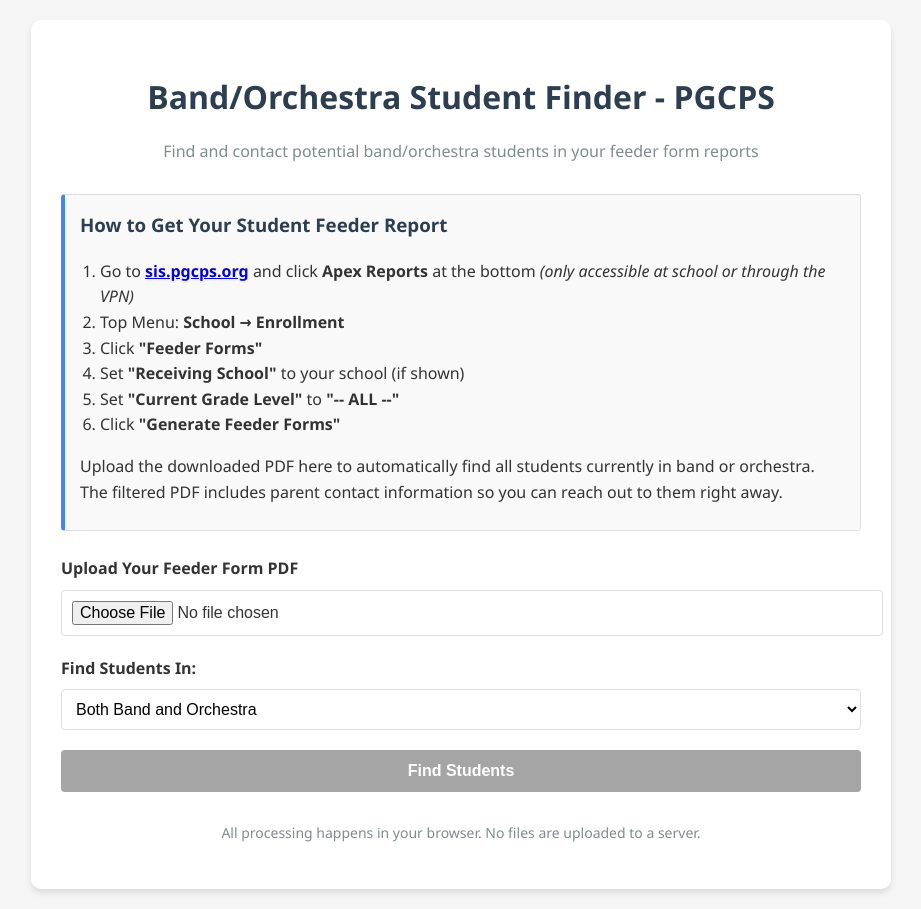
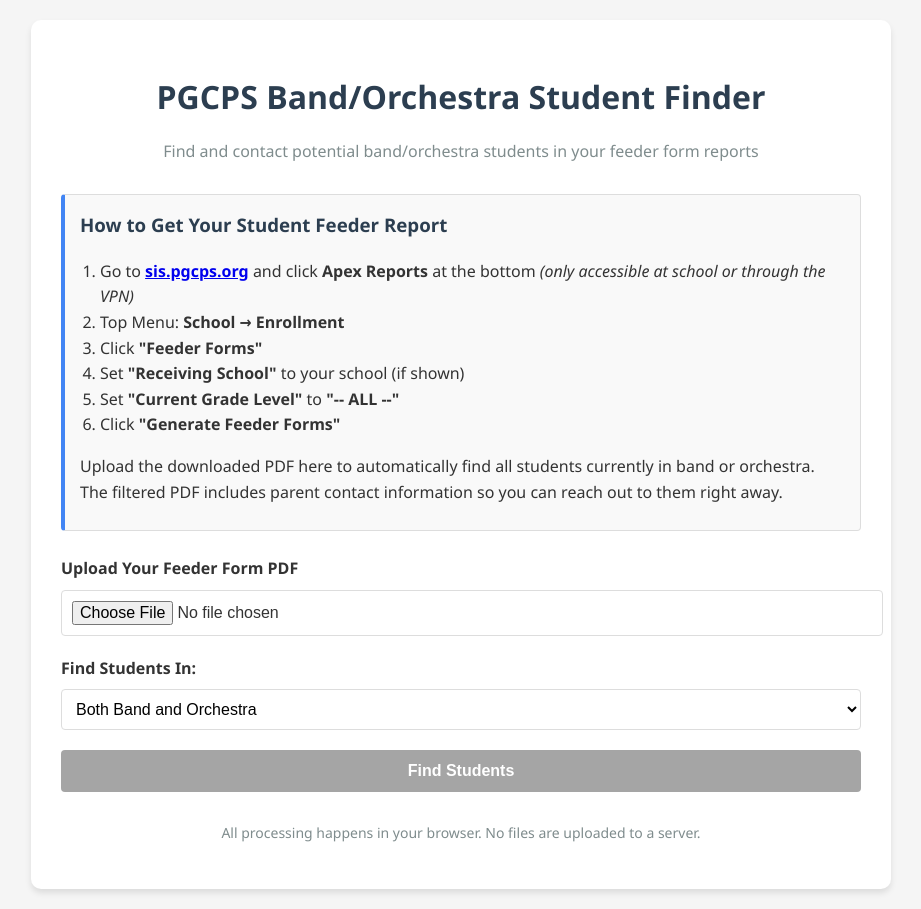
Before and after one commit to paul-hatton/apex-feeder-processor, a plain HTML site: page index.html in a window 1280 px wide. Shown: the whole page, without its empty margins (179-1100 px from the left). Drawn offline with Linux system fonts and the light colour scheme; a script that the page names is missing.

Commit message:
Update index.html

```diff
--- a/index.html
+++ b/index.html
@@ -199,7 +199,7 @@
 </head>
 <body>
 <div class="container">
-  <h1>Band/Orchestra Student Finder - PGCPS</h1>
+  <h1>PGCPS Band/Orchestra Student Finder</h1>
   <p class="subtitle">Find and contact potential band/orchestra students in your feeder form reports</p>
 
   <div class="instruction-box">
```
